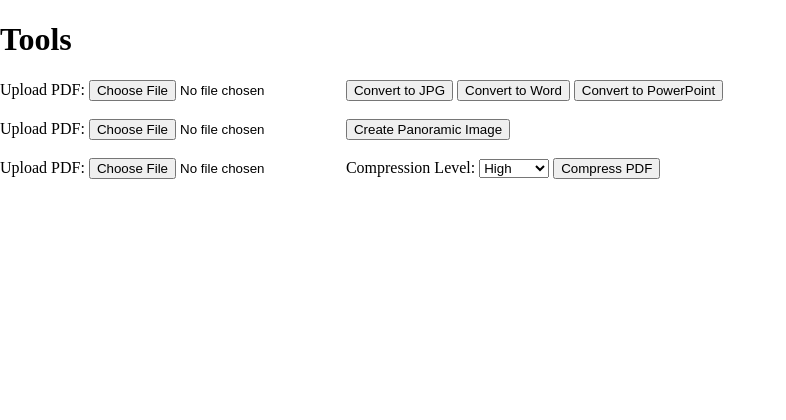
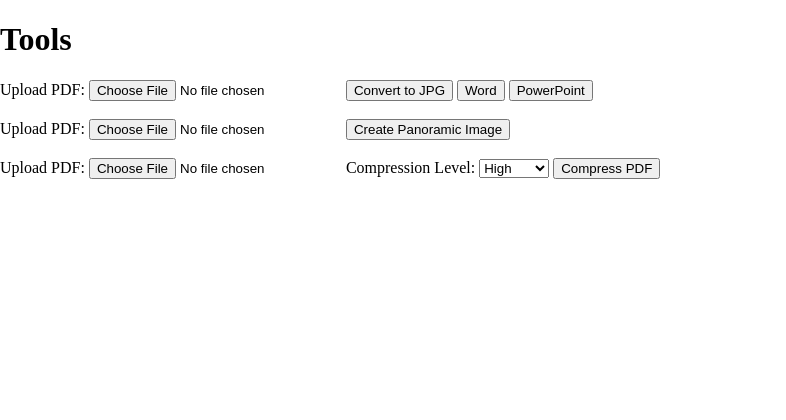
Before and after one commit to Calum-Kerr/snackpdf-python, a Flask app: page / in a window 1280 px wide. Shown: the top 420 px of the page, without its empty margins (0-786 px from the left). Run offline with Flask 3, Linux system fonts and the light colour scheme; some libraries are stand-ins or nearby versions.

Commit message:
Updated html

```diff
--- a/pdf_to_image/templates/index.html
+++ b/pdf_to_image/templates/index.html
@@ -47,8 +47,8 @@
             <label for="file">Upload PDF:</label>
             <input type="file" name="file" id="file" required>
             <button type="submit">Convert to JPG</button>
-            <button formaction="/pdf_to_word" type="submit">Convert to Word</button>
-            <button formaction="/pdf_to_powerpoint" type="submit">Convert to PowerPoint</button>
+            <button formaction="/pdf_to_word" type="submit">Word</button>
+            <button formaction="/pdf_to_powerpoint" type="submit">PowerPoint</button>
         </form>
         <br>
         <form action="/panoramic" method="post" enctype="multipart/form-data">
```
